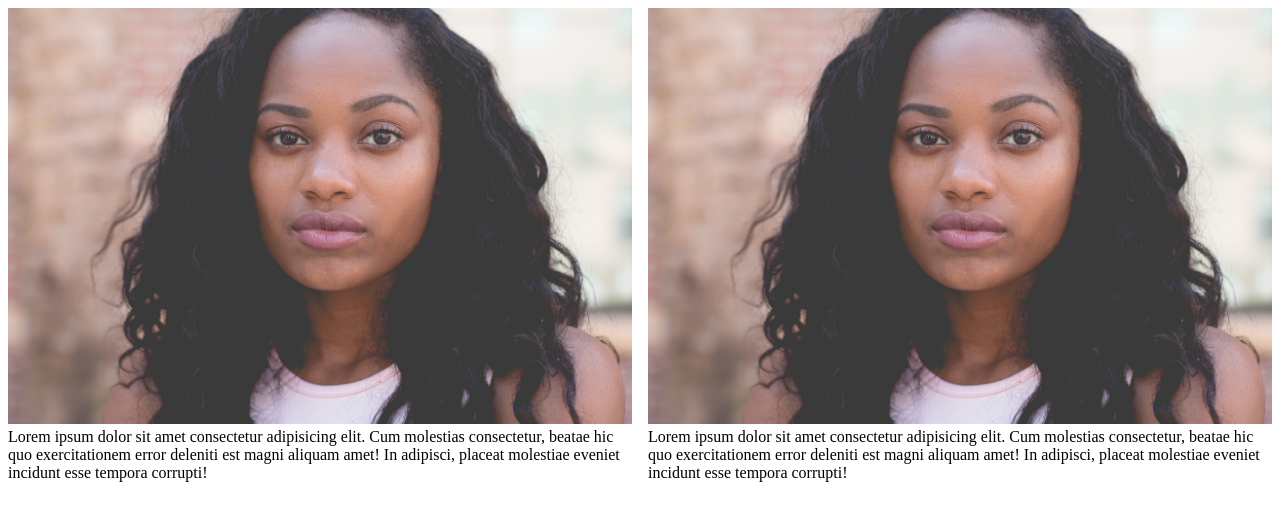
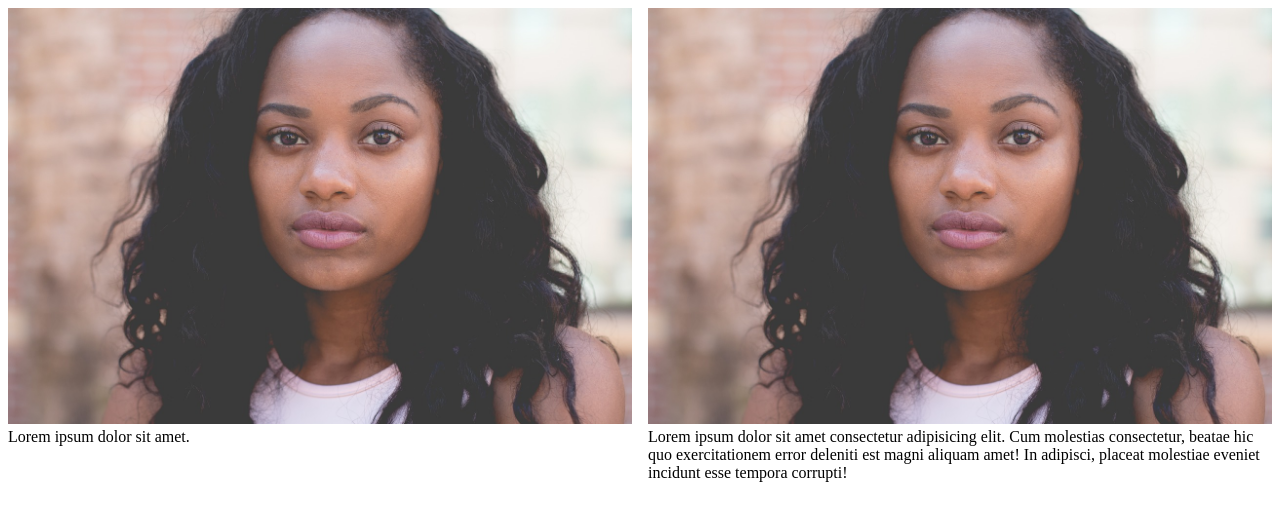
Before and after one commit to mohamedessayed/html-intro-css, a plain HTML site: page mediaQuery.html in a window 1280 px wide. Drawn offline with Linux system fonts and the light colour scheme.

Commit message:
edit card title

```diff
--- a/mediaQuery.html
+++ b/mediaQuery.html
@@ -14,7 +14,7 @@
         <div class="float-left card">
             <div style=>
                 <img src="./images/attractive-1869761_1280.jpg" alt="">
-            <p>Lorem ipsum dolor sit amet consectetur adipisicing elit. Cum molestias consectetur, beatae hic quo exercitationem error deleniti est magni aliquam amet! In adipisci, placeat molestiae eveniet incidunt esse tempora corrupti!</p>
+            <p>Lorem ipsum dolor sit amet.</p>
             </div>
         </div>
         <div class="float-left card">
```
